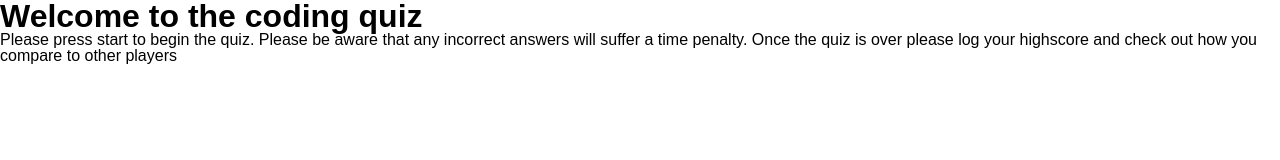
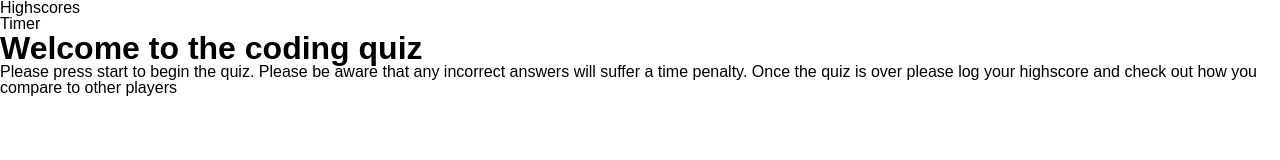
Before and after one commit to DanLawrence91/Coding--Quiz, a plain HTML site: page index.html in a window 1280 px wide. Drawn offline with Linux system fonts and the light colour scheme.

Commit message:
pseudo code in js file  and nav bar added

```diff
--- a/index.html
+++ b/index.html
@@ -11,13 +11,18 @@
 <body>
 
     <header>
+        <nav>
+            <ul>
+                <li>Highscores</li>
+                <li>Timer</li>
+            </ul>
+        </nav>
+    </header>
+
+    <main>
         <h1>Welcome to the coding quiz</h1>
         <p>Please press start to begin the quiz. Please be aware that any incorrect answers will suffer a time penalty. Once the quiz is over please log your highscore and check out how you compare to other players</p>
-    </header>
-
-
-
-
+    </main>
 
     <script src="assets/js/script.js"></script>
 </body>
```
